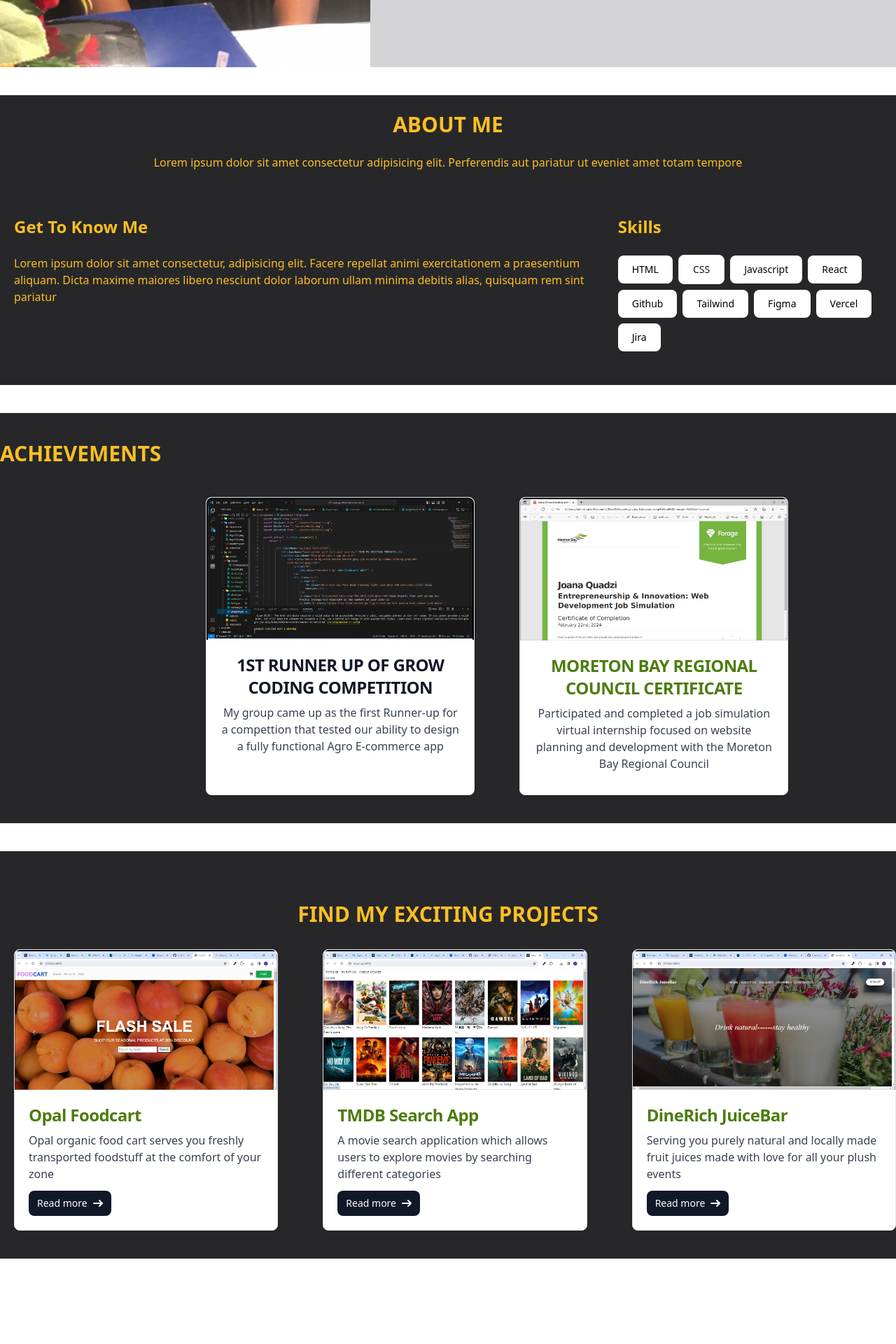
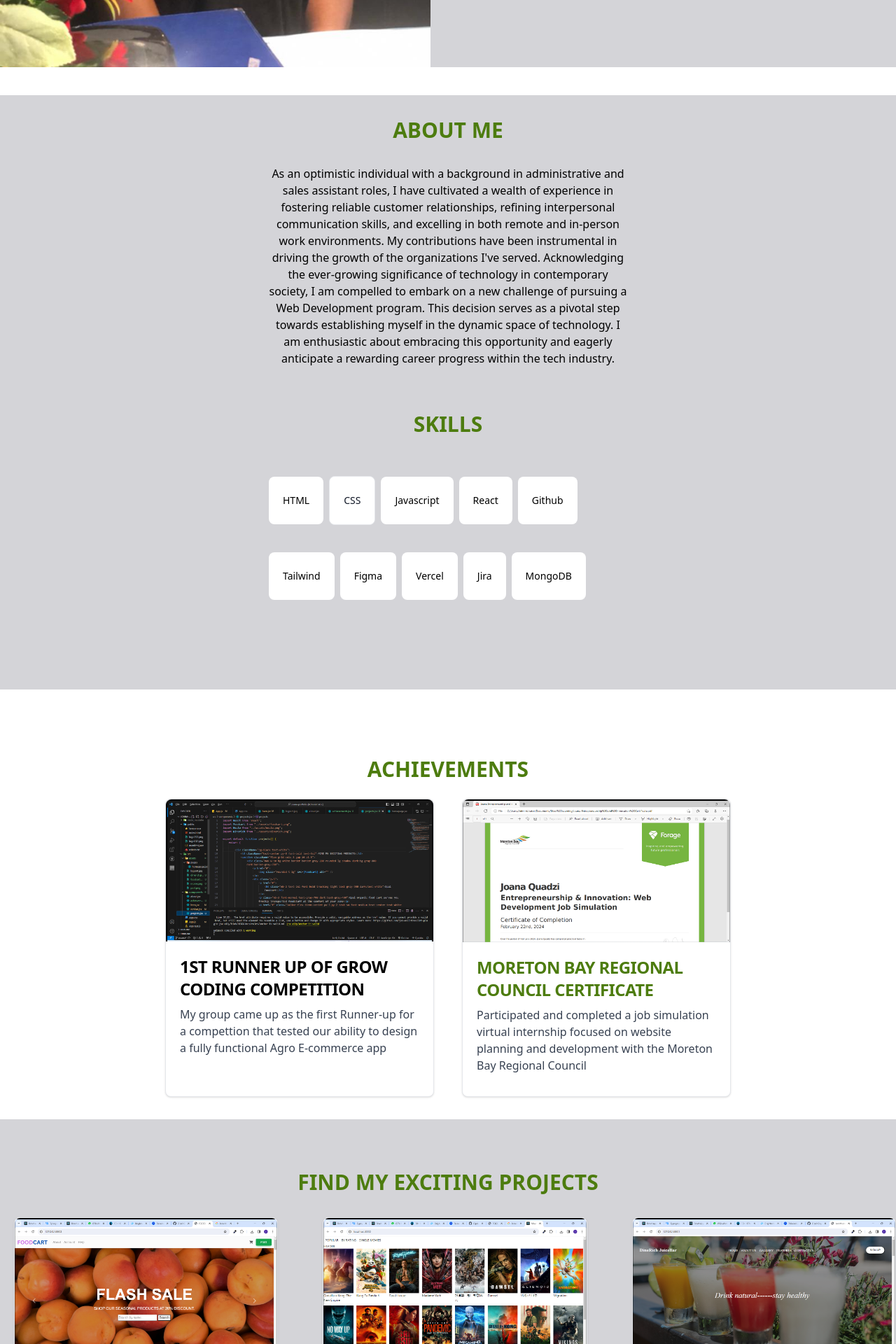
Before and after one commit to JoanaQuadzie/joana-portfolio, a React (Create React App) app: page / in a window 1280 px wide. Shown: the part 760-2680 px from the top of the page at 70% size. Before the commit the page ends 2558 px from the top, so only its background shows below. Built offline with nearby package versions, Linux system fonts and the light colour scheme.

Commit message:
changed the bg image

```diff
--- a/src/App.js
+++ b/src/App.js
@@ -4,6 +4,7 @@ import Hero from './components/hero';
 import About from './components/about';
 import Achievements from './components/achievements';
 import Projects from './components/projects';
+import Footer from './components/footer';
 
 
 
@@ -15,6 +16,7 @@ function App() {
     < About />
     < Achievements />
     < Projects />
+    < Footer />
 
     </>
   );
--- a/src/components/about.jsx
+++ b/src/components/about.jsx
@@ -2,32 +2,37 @@ import React from 'react'
 
 export default function about() {
     return (
-        <div className="bg-zinc-800 text-amber-400 mb-10">
+        <div className="bg-zinc-300 text-black mb-10">
             <div className="text-center">
-                <h2 className="text-3xl py-6 font-bold">ABOUT ME</h2>
-                <p className="text-1xl">Lorem ipsum dolor sit amet consectetur adipisicing elit. Perferendis aut pariatur ut eveniet amet totam tempore</p>
+                <h2 className="text-3xl py-8 font-bold text-lime-700">ABOUT ME</h2>
+                <p className="text-1xl w-6/6 mx-96">As an optimistic individual with a background in administrative and sales assistant roles, I have cultivated a
+                    wealth of experience in fostering reliable customer relationships, refining interpersonal communication skills,
+                    and excelling in both remote and in-person work environments. My contributions have been instrumental in
+                    driving the growth of the organizations I've served.
+                    Acknowledging the ever-growing significance of technology in contemporary society, I am compelled to
+                    embark on a new challenge of pursuing a Web Development program. This decision serves as a pivotal step
+                    towards establishing myself in the dynamic space of technology. I am enthusiastic about embracing this
+                    opportunity and eagerly anticipate a rewarding career progress within the tech industry.
+                </p>
             </div>
-            <div className="flex grid-cols-2 ml-5 py-10">
-                <div className="">
-                    <h3 className="text-2xl py-6 font-bold">Get To Know Me</h3>
-                    <p className="text-1xl">Lorem ipsum dolor sit amet consectetur, adipisicing elit. Facere repellat animi exercitationem a praesentium aliquam. Dicta maxime maiores libero nesciunt dolor laborum ullam minima debitis alias, quisquam rem sint pariatur</p>
-                </div>
-                <div>
-                    <h3 className="text-2xl gap-11 py-6 font-bold">Skills</h3>
-
-                    <button type="button" class="text-black bg-white  focus:ring-4 focus:ring-blue-300 font-medium rounded-lg text-sm px-5 py-2.5 me-2 mb-2 dark:bg-blue-600 dark:hover:bg-blue-700 focus:outline-none dark:focus:ring-blue-800">HTML</button>
-                    <button type="button" class="py-2.5 px-5 me-2 mb-2 text-sm font-medium text-gray-900 focus:outline-none bg-white rounded-lg border border-gray-200 hover:bg-gray-100 hover:text-blue-700 focus:z-10 focus:ring-4 focus:ring-gray-100 dark:focus:ring-gray-700 dark:bg-gray-800 dark:text-gray-400 dark:border-gray-600 dark:hover:text-white dark:hover:bg-gray-700">CSS</button>
-                    <button type="button" class="text-black bg-white focus:outline-none focus:ring-4 focus:ring-gray-300 font-medium rounded-lg text-sm px-5 py-2.5 me-2 mb-2 dark:bg-gray-800 dark:hover:bg-gray-700 dark:focus:ring-gray-700 dark:border-gray-700">Javascript</button>
-                    <button type="button" class="text-black bg-white focus:outline-none focus:ring-4 focus:ring-gray-100 font-medium rounded-lg text-sm px-5 py-2.5 me-2 mb-2 dark:bg-gray-800 dark:text-white dark:border-gray-600 dark:hover:bg-gray-700 dark:hover:border-gray-600 dark:focus:ring-gray-700">React</button>
-                    <button type="button" class="focus:outline-none text-black bg-white  focus:ring-4 focus:ring-green-300 font-medium rounded-lg text-sm px-5 py-2.5 me-2 mb-2 dark:bg-green-600 dark:hover:bg-green-700 dark:focus:ring-green-800">Github</button>
-                    <button type="button" class="focus:outline-none text-black bg-white  focus:ring-4 focus:ring-red-300 font-medium rounded-lg text-sm px-5 py-2.5 me-2 mb-2 dark:bg-red-600 dark:hover:bg-red-700 dark:focus:ring-red-900">Tailwind</button>
-                    <button type="button" class="focus:outline-none text-black bg-white  focus:ring-4 focus:ring-yellow-300 font-medium rounded-lg text-sm px-5 py-2.5 me-2 mb-2 dark:focus:ring-yellow-900">Figma</button>
-                    <button type="button" class="focus:outline-none text-black bg-white  focus:ring-4 focus:ring-purple-300 font-medium rounded-lg text-sm px-5 py-2.5 mb-2 dark:bg-purple-600 dark:hover:bg-purple-700 dark:focus:ring-purple-900">Vercel</button>
-                    <button type="button" class="focus:outline-none text-black bg-white  focus:ring-4 focus:ring-purple-300 font-medium rounded-lg text-sm px-5 py-2.5 mb-2 dark:bg-purple-600 dark:hover:bg-purple-700 dark:focus:ring-purple-900">Jira</button>
+            <div>
+                <h3 className="text-3xl gap-11 py-6 font-bold text-lime-700 text-center mt-10">SKILLS</h3>
+                <div className="w-4/4 mx-96 pb-32 space-y-8" >
+                    <button type="button" class="text-black bg-white  focus:ring-4 focus:ring-blue-300 font-medium rounded-lg text-sm px-5 py-2.5 me-2 mb-2 dark:bg-blue-600 dark:hover:bg-blue-700 focus:outline-none dark:focus:ring-blue-800 py-6">HTML</button>
+                    <button type="button" class="py-2.5 px-5 me-2 mb-2 text-sm font-medium text-gray-900 focus:outline-none bg-white rounded-lg border border-gray-200 hover:bg-gray-100 hover:text-blue-700 focus:z-10 focus:ring-4 focus:ring-gray-100 dark:focus:ring-gray-700 dark:bg-gray-800 dark:text-gray-400 dark:border-gray-600 dark:hover:text-white dark:hover:bg-gray-700 py-6">CSS</button>
+                    <button type="button" class="text-black bg-white focus:outline-none focus:ring-4 focus:ring-gray-300 font-medium rounded-lg text-sm px-5 py-2.5 me-2 mb-2 dark:bg-gray-800 dark:hover:bg-gray-700 dark:focus:ring-gray-700 dark:border-gray-700 py-6">Javascript</button>
+                    <button type="button" class="text-black bg-white focus:outline-none focus:ring-4 focus:ring-gray-100 font-medium rounded-lg text-sm px-5 py-2.5 me-2 mb-2 dark:bg-gray-800 dark:text-white dark:border-gray-600 dark:hover:bg-gray-700 dark:hover:border-gray-600 dark:focus:ring-gray-700 py-6">React</button>
+                    <button type="button" class="focus:outline-none text-black bg-white  focus:ring-4 focus:ring-green-300 font-medium rounded-lg text-sm px-5 py-2.5 me-2 mb-2 dark:bg-green-600 dark:hover:bg-green-700 dark:focus:ring-green-800 py-6">Github</button>
+                    <button type="button" class="focus:outline-none text-black bg-white  focus:ring-4 focus:ring-red-300 font-medium rounded-lg text-sm px-5 py-2.5 me-2 mb-2 dark:bg-red-600 dark:hover:bg-red-700 dark:focus:ring-red-900 py-6">Tailwind</button>
+                    <button type="button" class="focus:outline-none text-black bg-white  focus:ring-4 focus:ring-yellow-300 font-medium rounded-lg text-sm px-5 py-2.5 me-2 mb-2 dark:focus:ring-yellow-900 py-6">Figma</button>
+                    <button type="button" class="focus:outline-none text-black bg-white  focus:ring-4 focus:ring-purple-300 font-medium rounded-lg text-sm px-5 py-2.5 me-2 mb-2 dark:bg-purple-600 dark:hover:bg-purple-700 dark:focus:ring-purple-900 py-6">Vercel</button>
+                    <button type="button" class="focus:outline-none text-black bg-white  focus:ring-4 focus:ring-purple-300 font-medium rounded-lg text-sm px-5 py-2.5 me-2 mb-2 dark:bg-purple-600 dark:hover:bg-purple-700 dark:focus:ring-purple-900 py-6">Jira</button>
+                    <button type="button" class="focus:outline-none text-black bg-white  focus:ring-4 focus:ring-purple-300 font-medium rounded-lg text-sm px-5 py-2.5 me-2 mb-2 dark:bg-purple-600 dark:hover:bg-purple-700 dark:focus:ring-purple-900 py-6">MongoDB</button>
 
                 </div>
+
             </div>
+        </div>
 
-        </div>
     )
 }
--- a/src/components/achievements.jsx
+++ b/src/components/achievements.jsx
@@ -4,21 +4,25 @@ import Cert from "../assets/cert.png";
 
 export default function achievements() {
     return (
-        <div className="text-center bg-zinc-800 text-amber-400 py-10 mb-10 flex grid-cols-2 gap-16">
-            <h2 className="text-3xl font-bold text-center">ACHIEVEMENTS</h2>
-            <div class="max-w-sm bg-white border border-gray-200 rounded-lg shadow dark:bg-gray-800 dark:border-gray-700 mt-20">
+        <section className=" p-8 ">
+
+            <h2 className="text-3xl font-bold text-center p-4 text-lime-700 py-6">ACHIEVEMENTS</h2>
+            <div className=" flex justify-center">
+
+
+                <div class="mr-5 max-w-sm bg-white border border-gray-200 rounded-lg shadow dark:bg-gray-800 dark:border-gray-700 ">
                     <a href="#">
                         <img class="rounded-t-lg" src={Ach} alt="" />
                     </a>
                     <div class="p-5">
                         <a href="#">
-                        <h5 class="mb-2 text-2xl font-bold tracking-tight text-gray-900 dark:text-white">1ST RUNNER UP OF GROW CODING COMPETITION</h5>
+                            <h5 class="mb-2 text-2xl font-bold tracking-tight text-black dark:text-white">1ST RUNNER UP OF GROW CODING COMPETITION</h5>
                         </a>
                         <p class="mb-3 font-normal text-gray-700 dark:text-gray-400">My group came up as the first Runner-up for a compettion that tested our ability to design a fully functional Agro E-commerce app</p>
                     </div>
                 </div>
 
-            <div class="max-w-sm bg-white border border-gray-200 rounded-lg shadow dark:bg-gray-800 dark:border-gray-700 mt-20">
+                <div class="ml-5 max-w-sm bg-white border border-gray-200 rounded-lg shadow dark:bg-gray-800 dark:border-gray-700 ">
                     <a href="#">
                         <img class="rounded-t-lg" src={Cert} alt="" />
                     </a>
@@ -31,5 +35,7 @@ export default function achievements() {
                 </div>
 
             </div>
+
+        </section>
     )
 }
--- /dev/null
+++ b/src/components/footer.jsx
@@ -0,0 +1,17 @@
+import React from 'react'
+
+export default function footer() {
+  return (
+
+    <footer className="bg-black py-4 text-center text-amber-500 relative">
+    <h1 className="mb-2 text-xl font-semibold">Joana Nornor-Quadzie</h1>
+    <p className="mb-2">Junior Developer</p>
+    <p className="mb-2">joanaq03@gmail.com.com</p>
+    <div className="flex justify-center space-x-3 mb-5">
+        <a href="https://github.com/johndoe" className="text-gray-300 hover:text-white">GitHub</a>
+        <a href="https://linkedin.com/in/johndoe" className="text-gray-300 hover:text-white">LinkedIn</a>
+        <a href="https://twitter.com/johndoe" className="text-gray-300 hover:text-white">Twitter</a>
+    </div>
+</footer>
+  )
+}
--- a/src/components/hero.jsx
+++ b/src/components/hero.jsx
@@ -1,18 +1,38 @@
-import React from 'react';
+import React, { useState } from 'react';
 import Bgport from "../assets/bgport.jpg";
 
 
+export default function Hero() {
 
-export default function Hero() {
+    const [showOptions, setShowOptions] = useState(false);
+    const toggleOptions = () => {
+        setShowOptions(!showOptions)
+    };
+
     return (
         <div className="flex grid-cols-2 pb-10">
 
-            <div className="bg-cover bg-center w-full h-screen" style={{ backgroundImage: `url(${Bgport})`}}>
+            <div className="bg-cover bg-center w-full h-screen" style={{ backgroundImage: `url(${Bgport})` }}>
             </div>
             <div className="content-center bg-zinc-300">
                 <h2 className="text-4xl mb-10 font-bold text-lime-700 ml-10">Hi! I'm Joana</h2>
-                <p className="white ml-10">Lorem ipsum dolor sit amet consectetur adipisicing elit. Libero magni dolor unde similique suscipit nemo ipsam maiores omnis eius, iste sequi, doloremque doloribus perspiciatis dolorem consectetur. Facilis doloremque dolores dolorem?</p>
+                <p className="white ml-10">I'm a cheerful and approachable young lady eager to immerse myself in the dynamic world of technology, motivated by personal growth and the desire to embrace new challenges</p>
+
+                <div className="btn">
+                <div className="dropdown">
+                <button class="bg-lime-700 text-amber-500 px-4 py-2 text-sm font-semibold rounded cursor-pointer ml-10 mt-5 hover:bg-zinc-400">Download CV</button>
+
+                    {showOptions && (
+                        <div className="dropdown-content">
+                            <a href="https://drive.google.com/file/d/1qgNIbfHlh5mFA7hzgY3sMRVNpDYBx2wa/view?usp=sharing">View CV</a>
+                            <a href="/Jennifer Agbeli's Resume - Tech.docx.pdf" download="Jennifer Agbeli's Resume - Tech.docx.pdf">Download PDF</a>
+                        </div>
+                    )}
+                </div>
             </div>
+            </div>
+
+
 
 
         </div>
--- a/src/components/navbar.jsx
+++ b/src/components/navbar.jsx
@@ -7,9 +7,6 @@ export default function Navbar() {
                 <ul className="flex space-x-3 place-content-end mr-10">
                     <li>
                         <a>ABOUT</a>
-                    </li>
-                    <li>
-                        <a>EDUCATION</a>
                     </li>
                     <li>
                         <a>ACHIEVEMENTS</a>
--- a/src/components/projects.jsx
+++ b/src/components/projects.jsx
@@ -6,7 +6,7 @@ import Dinerich from "../assets/dinerich.png";
 export default function projects() {
     return (
 
-        <div className="bg-zinc-800 text-amber-400 py-10">
+        <div className="bg-zinc-300 text-lime-700 py-10">
             <h2 className="text-center py-8 font-bold text-3xl">FIND MY EXCITING PROJECTS</h2>
             <section className="flex grid-cols-3 gap-16 pl-5">
                 <div class="max-w-sm bg-white border border-gray-200 rounded-lg shadow dark:bg-gray-800 dark:border-gray-700">
@@ -14,12 +14,18 @@ export default function projects() {
                         <img class="rounded-t-lg" src={Foodcart} alt="" />
                     </a>
                     <div class="p-5">
-                        <a href="#">
+                        <a href="#"  target="_blank">
                             <h5 class="mb-2 text-2xl font-bold tracking-tight text-lime-700 dark:text-white">Opal Foodcart</h5>
                         </a>
                         <p class="mb-3 font-normal text-gray-700 dark:text-gray-400">Opal organic food cart serves you freshly transported foodstuff at the comfort of your zone</p>
                         <a href="https://github.com/Opal-Organic-Market/Opal-Foodcart.git" class="inline-flex items-center px-3 py-2 text-sm font-medium text-center text-white bg-gray-900 rounded-lg hover:bg-amber-900 focus:ring-4 focus:outline-none focus:ring-blue-300 dark:bg-blue-600 dark:hover:bg-blue-700 dark:focus:ring-blue-800">
-                            Read more
+                            Github
+                            <svg class="rtl:rotate-180 w-3.5 h-3.5 ms-2" aria-hidden="true" xmlns="http://www.w3.org/2000/svg" fill="none" viewBox="0 0 14 10">
+                                <path stroke="currentColor" stroke-linecap="round" stroke-linejoin="round" stroke-width="2" d="M1 5h12m0 0L9 1m4 4L9 9" />
+                            </svg>
+                        </a>
+                        <a href="https://github.com/Opal-Organic-Market/Opal-Foodcart.git" class="inline-flex items-center px-3 py-2 text-sm font-medium text-center text-white bg-gray-900 rounded-lg hover:bg-amber-900 focus:ring-4 focus:outline-none focus:ring-blue-300 dark:bg-blue-600 dark:hover:bg-blue-700 dark:focus:ring-blue-800">
+                            Live demo
                             <svg class="rtl:rotate-180 w-3.5 h-3.5 ms-2" aria-hidden="true" xmlns="http://www.w3.org/2000/svg" fill="none" viewBox="0 0 14 10">
                                 <path stroke="currentColor" stroke-linecap="round" stroke-linejoin="round" stroke-width="2" d="M1 5h12m0 0L9 1m4 4L9 9" />
                             </svg>
@@ -37,7 +43,13 @@ export default function projects() {
                         </a>
                         <p class="mb-3 font-normal text-gray-700 dark:text-gray-400">A movie search application which allows users to explore movies by searching different categories</p>
                         <a href="#" class="inline-flex items-center px-3 py-2 text-sm font-medium text-center text-white bg-gray-900 rounded-lg hover:bg-amber-900 focus:ring-4 focus:outline-none focus:ring-blue-300 dark:bg-blue-600 dark:hover:bg-blue-700 dark:focus:ring-blue-800">
-                            Read more
+                            Github
+                            <svg class="rtl:rotate-180 w-3.5 h-3.5 ms-2" aria-hidden="true" xmlns="http://www.w3.org/2000/svg" fill="none" viewBox="0 0 14 10">
+                                <path stroke="currentColor" stroke-linecap="round" stroke-linejoin="round" stroke-width="2" d="M1 5h12m0 0L9 1m4 4L9 9" />
+                            </svg>
+                        </a>
+                        <a href="#" class="inline-flex items-center px-3 py-2 text-sm font-medium text-center text-white bg-gray-900 rounded-lg hover:bg-amber-900 focus:ring-4 focus:outline-none focus:ring-blue-300 dark:bg-blue-600 dark:hover:bg-blue-700 dark:focus:ring-blue-800">
+                            Live demo
                             <svg class="rtl:rotate-180 w-3.5 h-3.5 ms-2" aria-hidden="true" xmlns="http://www.w3.org/2000/svg" fill="none" viewBox="0 0 14 10">
                                 <path stroke="currentColor" stroke-linecap="round" stroke-linejoin="round" stroke-width="2" d="M1 5h12m0 0L9 1m4 4L9 9" />
                             </svg>
@@ -55,7 +67,13 @@ export default function projects() {
                         </a>
                         <p class="mb-3 font-normal text-gray-700 dark:text-gray-400">Serving you purely natural and locally made fruit juices made with love for all your plush events</p>
                         <a href="#" class="inline-flex items-center px-3 py-2 text-sm font-medium text-center text-white bg-gray-900 rounded-lg hover:bg-amber-900 focus:ring-4 focus:outline-none focus:ring-blue-300 dark:bg-blue-600 dark:hover:bg-blue-700 dark:focus:ring-blue-800">
-                            Read more
+                            Github
+                            <svg class="rtl:rotate-180 w-3.5 h-3.5 ms-2" aria-hidden="true" xmlns="http://www.w3.org/2000/svg" fill="none" viewBox="0 0 14 10">
+                                <path stroke="currentColor" stroke-linecap="round" stroke-linejoin="round" stroke-width="2" d="M1 5h12m0 0L9 1m4 4L9 9" />
+                            </svg>
+                        </a>
+                                                <a href="#" class="inline-flex items-center px-3 py-2 text-sm font-medium text-center text-white bg-gray-900 rounded-lg hover:bg-amber-900 focus:ring-4 focus:outline-none focus:ring-blue-300 dark:bg-blue-600 dark:hover:bg-blue-700 dark:focus:ring-blue-800">
+                            Live demo
                             <svg class="rtl:rotate-180 w-3.5 h-3.5 ms-2" aria-hidden="true" xmlns="http://www.w3.org/2000/svg" fill="none" viewBox="0 0 14 10">
                                 <path stroke="currentColor" stroke-linecap="round" stroke-linejoin="round" stroke-width="2" d="M1 5h12m0 0L9 1m4 4L9 9" />
                             </svg>
```
Lines whose indentation alone changed are shown as unchanged.
